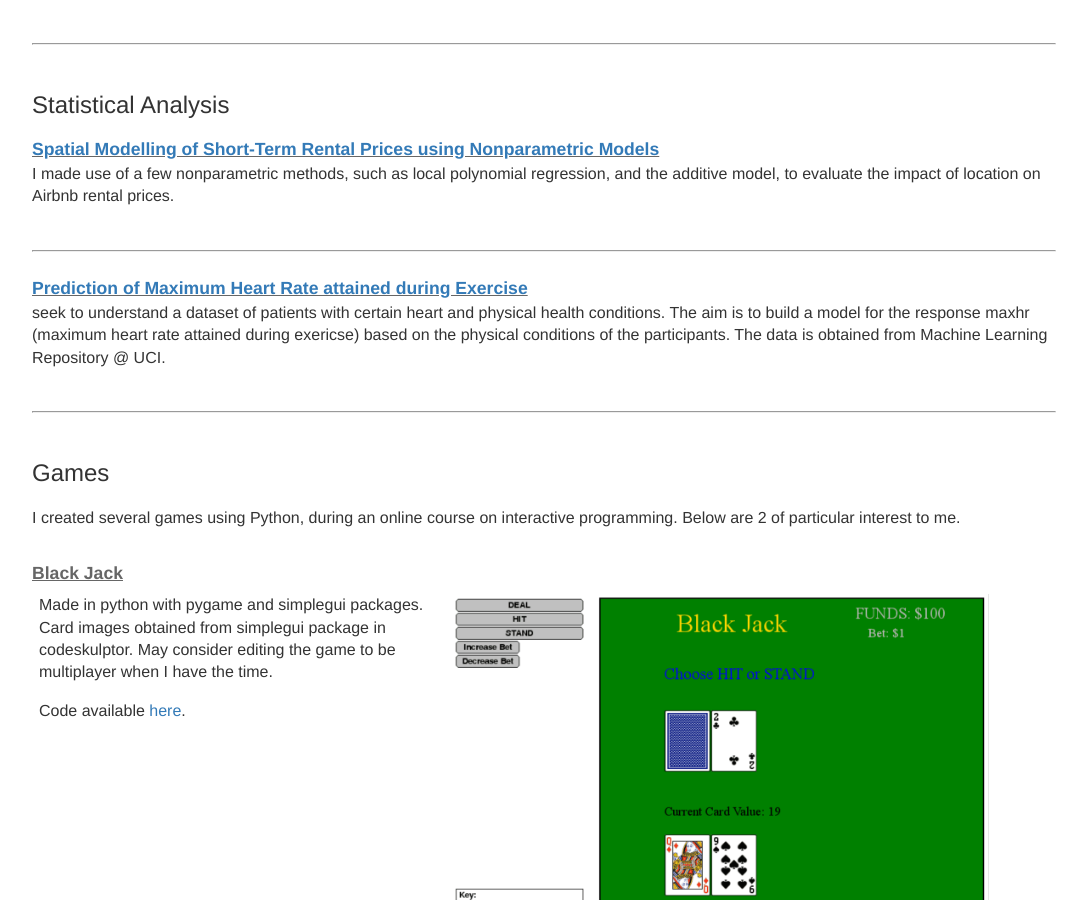
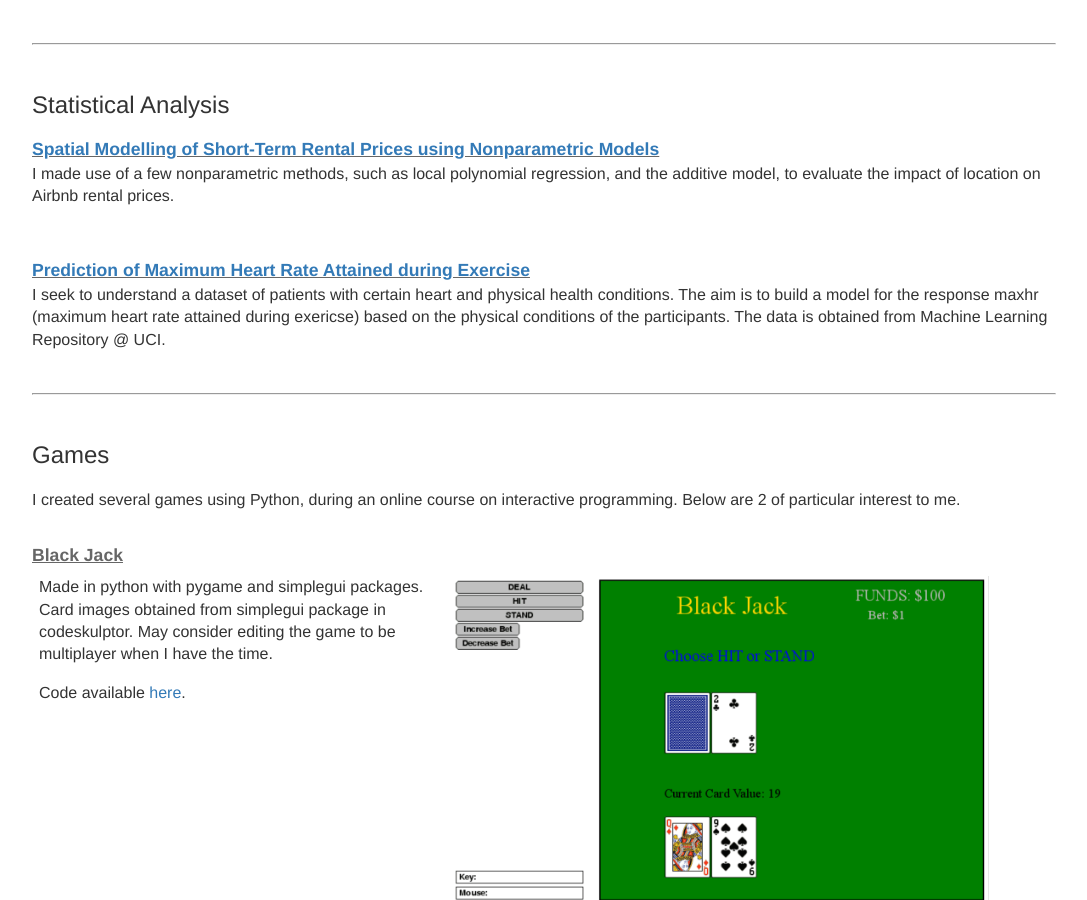
Before and after one commit to tanzhirong/tanzhirong.github.io, a Jekyll site: the page built from projects/index.html, in a window 1280 px wide and 900 px high, scrolled down 2007 px. Shown: the whole window, without its empty margins (96-1183 px from the left). Built offline with Jekyll 4.4.1, drawn with Linux system fonts in a browser that asks for light colours.

Commit message:
Update index.html

```diff
--- a/projects/index.html
+++ b/projects/index.html
@@ -41,10 +41,10 @@ title: Projects | Zhi Rong Tan
 <h2>Statistical Analysis</h2>
 <div class="project_title"><b><u><a target="_blank" href="Airbnb_RentalPrediction.pdf">Spatial Modelling of Short-Term Rental Prices using Nonparametric Models</a></u></b></div>
 <p>I made use of a few nonparametric methods, such as local polynomial regression, and the additive model, to evaluate the impact of location on Airbnb rental prices.</p><br>
-<hr><br>
+<br>
 
-<div class="project_title"><b><u><a target="_blank" href="HeartDataAnalysis_ZhiRongTan.html">Prediction of Maximum Heart Rate attained during Exercise</a></u></b></div>
-<p>seek to understand a dataset of patients with certain heart and physical health conditions. The aim is to build a model for the response maxhr (maximum heart rate attained during exericse) based on the physical conditions of the participants. The data is obtained from Machine Learning Repository @ UCI.</p><br>
+<div class="project_title"><b><u><a target="_blank" href="HeartDataAnalysis_ZhiRongTan.html">Prediction of Maximum Heart Rate Attained during Exercise</a></u></b></div>
+<p>I seek to understand a dataset of patients with certain heart and physical health conditions. The aim is to build a model for the response maxhr (maximum heart rate attained during exericse) based on the physical conditions of the participants. The data is obtained from Machine Learning Repository @ UCI.</p><br>
 <hr><br>
 
 <h2>Games</h2>
```
